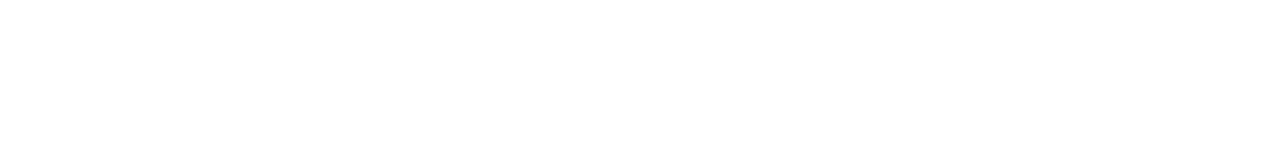
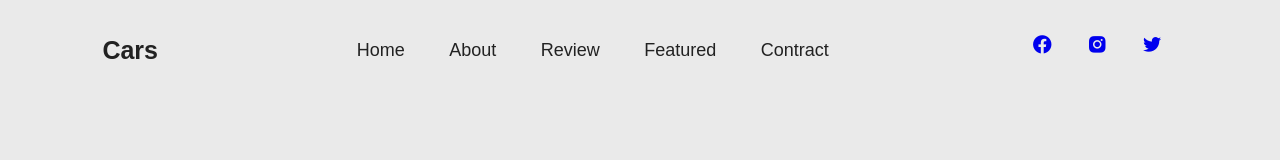
Before and after one commit to Noman4d/project-cars, a plain HTML site: page index.html in a window 1280 px wide. Drawn offline with nearby package versions, Linux system fonts and the light colour scheme.

Commit message:
added header part

```diff
--- a/index.html
+++ b/index.html
@@ -4,8 +4,25 @@
     <meta charset="UTF-8">
     <meta name="viewport" content="width=device-width, initial-scale=1.0">
     <title>Cars</title>
+    <link rel="stylesheet" href="./styles/index.css">
+    <link href='https://unpkg.com/boxicons@2.1.4/css/boxicons.min.css' rel='stylesheet'>
 </head>
 <body>
+    <header class="header">
+        <h3 class="logo"><a href="#">Cars</a></h3>
+        <nav class="navbar">
+          <a href="#" class="blue">Home</a>
+          <a href="#">About</a>
+          <a href="#">Review</a>
+          <a href="#">Featured</a>
+          <a href="#">Contract</a>
+        </nav>
+        <div class="header-icons">
+            <a href="#"><i class='bx bxl-facebook-circle'></i></a>
+            <a href="#"><i class='bx bxl-instagram-alt' ></i></a>
+            <a href="#"><i class='bx bxl-twitter' ></i></a>
+        </div>
+    </header>
 
 </body>
 </html>
--- /dev/null
+++ b/styles/index.css
@@ -0,0 +1,66 @@
+*{
+    margin: 0;
+    padding: 0;
+    font-family: sans-serif;
+    box-sizing: border-box;
+}
+body{
+    background-color: #eaeaea;
+}
+.header{
+    position: fixed;
+    top: 0;
+    left: 0;
+    width: 100%;
+    padding: 30px 8%;
+    display: flex;
+    justify-content: space-between;
+    align-items: center;
+    background: transparent;
+    z-index: 100;
+}
+.logo a{
+    font-size: 25px;
+    color: #222;
+    text-decoration: none;
+    font-weight: 600;
+}
+.navbar a{
+    text-decoration: none;
+    margin: 0 20px;
+    font-size: 18px;
+    font-weight: 500;
+    color: #222;
+    transition: .3s;
+}
+.navbar a:hover{
+    color: blue;
+}
+.blue:visited{
+    color: blue;
+}
+.header-icons a{
+
+    background: transparent;
+    height: 40px;
+    width: 40px;
+    display: inline-flex;
+    text-decoration: none;
+    transform: rotate(45deg);
+    align-items: center;
+    border: 1px solid transparent;
+    transition: .5s;
+}
+.header-icons{
+    display: flex;
+    height: 40px;
+    width: 150px;
+    justify-content: space-between;
+}
+.header-icons a i{
+    font-size: 22px;
+    transform: rotate(-45deg);
+}
+.header-icons a:hover{
+    border-color: red;
+}
```
